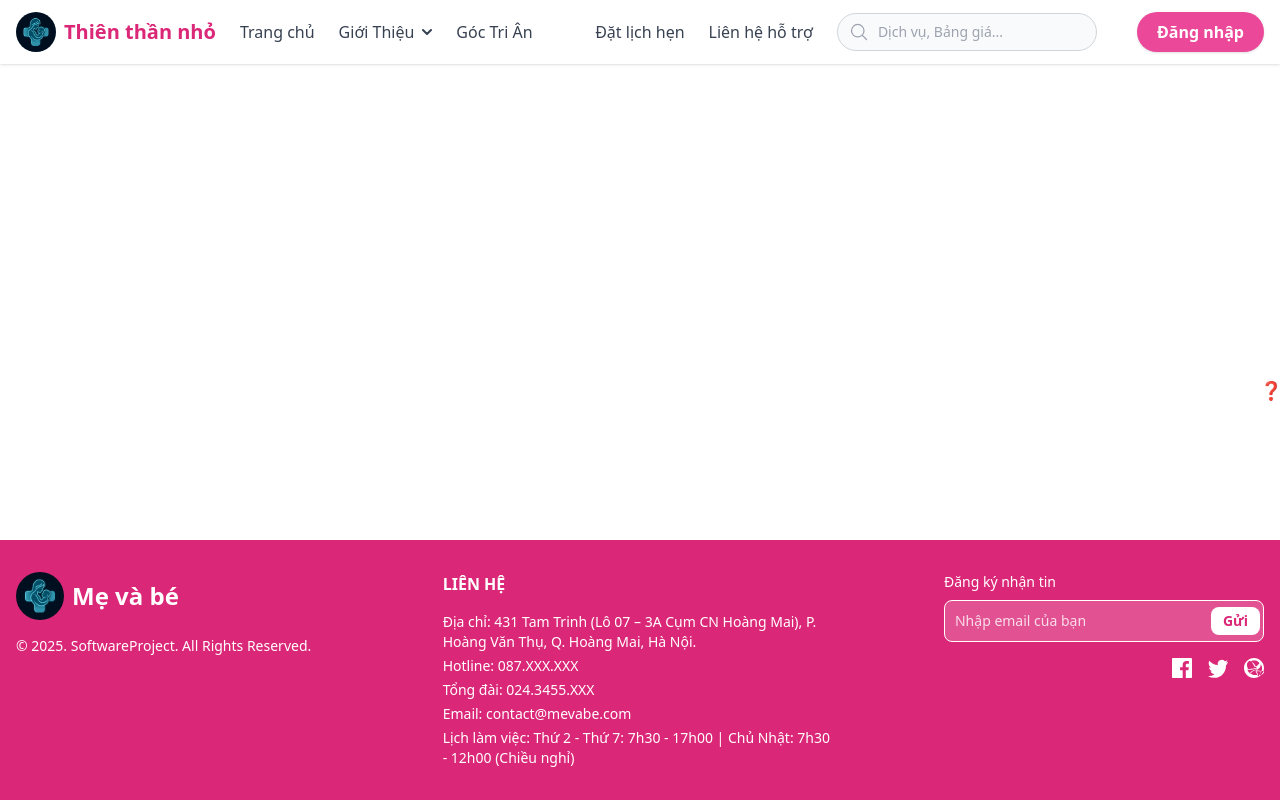
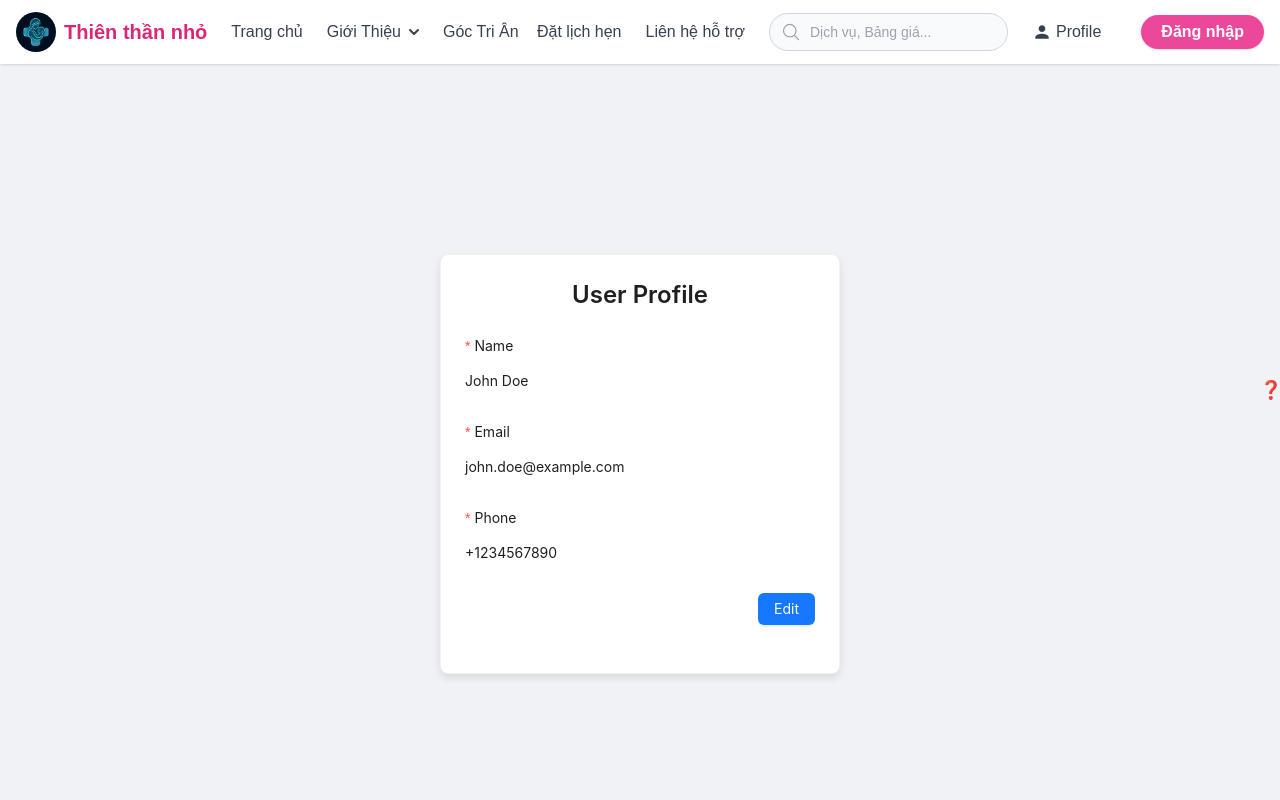
Before and after one commit to MinMinstd/frontend-infertility-system, a React (Vite) app: page /profile in a window 1280 px wide. Shown: the top 800 px of the page. Built offline with nearby package versions, Linux system fonts and the light colour scheme.

Commit message:
update feedback and profileprofile

```diff
--- a/src/App.tsx
+++ b/src/App.tsx
@@ -9,6 +9,7 @@ import Footer from "./components/Footer";
 import Header from "./components/Header";
 import ServiceDetails from "./pages/customer/serviceDetails";
 import FloatingNav from "./components/FloatingNav";
+import Profile from "./pages/customer/Profile";
 
 export default function App() {
   return (
@@ -25,6 +26,7 @@ export default function App() {
             <Route path="/appointment" element={<AppointmentForm />} />
             <Route path="/consult" element={<OnlineConsult />} />
             <Route path="/contact" element={<Contact />} />
+            <Route path="/profile" element={<Profile />} />
           </Routes>
         </main>
         <Footer />
--- a/src/components/FeedbackCard.tsx
+++ b/src/components/FeedbackCard.tsx
@@ -17,23 +17,45 @@ const FeedbackCard: React.FC<FeedbackCardProps> = ({
   rating,
   comment,
   date,
-  avatarUrl
+  avatarUrl,
 }) => {
   return (
-    <Card style={{ marginBottom: 16 }}>
-      <div style={{ display: 'flex', alignItems: 'start', gap: 16 }}>
+    <Card
+      style={{
+        marginBottom: 24,
+        borderRadius: 12,
+        boxShadow: '0 4px 12px rgba(0, 0, 0, 0.05)',
+        background: 'linear-gradient(135deg, #ffffff 0%, #f9fafb 100%)',
+        transition: 'all 0.3s ease',
+      }}
+      hoverable
+    >
+      <div style={{ display: 'flex', alignItems: 'flex-start', gap: 16, padding: 16 }}>
         <Avatar
-          size={48}
+          size={64}
           icon={<UserOutlined />}
           src={avatarUrl}
+          style={{ border: '2px solid #f472b6', backgroundColor: '#fde8f3' }}
         />
         <div style={{ flex: 1 }}>
-          <div style={{ display: 'flex', justifyContent: 'space-between', marginBottom: 8 }}>
-            <Text strong>{userName}</Text>
-            <Text type="secondary">{date}</Text>
+          <div style={{ display: 'flex', justifyContent: 'space-between', alignItems: 'center', marginBottom: 8 }}>
+            <Text strong style={{ fontSize: 18, color: '#1f2937' }}>
+              {userName}
+            </Text>
+            <Text type="secondary" style={{ fontSize: 14 }}>
+              {new Date(date).toLocaleDateString('vi-VN', { year: 'numeric', month: 'long', day: 'numeric' })}
+            </Text>
           </div>
-          <Rate disabled defaultValue={rating} style={{ fontSize: 16, marginBottom: 8 }} />
-          <Paragraph>{comment}</Paragraph>
+          <Rate
+            disabled
+            value={rating}
+            style={{ fontSize: 16, color: '#f472b6', marginBottom: 12 }}
+          />
+          <Paragraph
+            style={{ fontSize: 16, color: '#4b5563', lineHeight: '1.6', margin: 0 }}
+          >
+            {comment}
+          </Paragraph>
         </div>
       </div>
     </Card>
--- a/src/components/Header.tsx
+++ b/src/components/Header.tsx
@@ -99,7 +99,7 @@ export default function Header() {
           </a>
         </nav>
 
-        {/* Right nav + Login */}
+        {/* Right nav + Login + Profile */}
         <nav className="flex gap-6 items-center">
           {rightNavLinks.map((link) => (
             <a
@@ -112,6 +112,21 @@ export default function Header() {
           ))}
           {/* Thêm thanh tìm kiếm */}
           <Search />
+          {/* Nút Profile */}
+          <Link
+            to="/profile"
+            className="flex items-center gap-1 text-gray-700 hover:text-pink-500 transition-colors"
+          >
+            <svg
+              className="w-5 h-5"
+              fill="currentColor"
+              viewBox="0 0 24 24"
+              xmlns="http://www.w3.org/2000/svg"
+            >
+              <path d="M12 12c2.21 0 4-1.79 4-4s-1.79-4-4-4-4 1.79-4 4 1.79 4 4 4zm0 2c-2.67 0-8 1.34-8 4v2h16v-2c0-2.66-5.33-4-8-4z"/>
+            </svg>
+            Profile
+          </Link>
           <LoginButton />
         </nav>
       </div>
--- /dev/null
+++ b/src/components/ProfileCard.tsx
@@ -0,0 +1,92 @@
+import { useState } from 'react';
+import { Form, Input, Button, Card, Typography } from 'antd';
+
+const { Title, Text } = Typography;
+
+interface UserProfile {
+  name: string;
+  email: string;
+  phone: string;
+}
+
+interface ProfileCardProps {
+  profile: UserProfile;
+  onSave: (values: UserProfile) => void;
+}
+
+const ProfileCard: React.FC<ProfileCardProps> = ({ profile, onSave }) => {
+  const [isEditing, setIsEditing] = useState(false);
+  const [form] = Form.useForm();
+
+  const handleEdit = () => {
+    setIsEditing(true);
+    form.setFieldsValue(profile);
+  };
+
+  const handleSave = () => {
+    form
+      .validateFields()
+      .then((values: UserProfile) => {
+        onSave(values);
+        setIsEditing(false);
+      })
+      .catch((info) => {
+        console.log('Validate Failed:', info);
+      });
+  };
+
+  const handleCancel = () => {
+    setIsEditing(false);
+    form.setFieldsValue(profile);
+  };
+
+  return (
+    <Card style={{ width: 400, boxShadow: '0 4px 8px rgba(0,0,0,0.1)' }}>
+      <Title level={3} style={{ textAlign: 'center', marginBottom: 24 }}>
+        User Profile
+      </Title>
+      <Form form={form} layout="vertical">
+        <Form.Item label="Name" name="name" rules={[{ required: true, message: 'Please input your name!' }]}>
+          {isEditing ? <Input /> : <Text>{profile.name}</Text>}
+        </Form.Item>
+        <Form.Item
+          label="Email"
+          name="email"
+          rules={[
+            { required: true, message: 'Please input your email!' },
+            { type: 'email', message: 'Please enter a valid email!' },
+          ]}
+        >
+          {isEditing ? <Input /> : <Text>{profile.email}</Text>}
+        </Form.Item>
+        <Form.Item
+          label="Phone"
+          name="phone"
+          rules={[{ required: true, message: 'Please input your phone number!' }]}
+        >
+          {isEditing ? <Input /> : <Text>{profile.phone}</Text>}
+        </Form.Item>
+        <Form.Item>
+          <div style={{ display: 'flex', justifyContent: 'flex-end', gap: '8px' }}>
+            {isEditing ? (
+              <>
+                <Button type="primary" onClick={handleSave}>
+                  Save
+                </Button>
+                <Button onClick={handleCancel}>
+                  Cancel
+                </Button>
+              </>
+            ) : (
+              <Button type="primary" onClick={handleEdit}>
+                Edit
+              </Button>
+            )}
+          </div>
+        </Form.Item>
+      </Form>
+    </Card>
+  );
+};
+
+export default ProfileCard;
--- a/src/main.tsx
+++ b/src/main.tsx
@@ -2,6 +2,7 @@ import { StrictMode } from "react";
 import { createRoot } from "react-dom/client";
 import "./index.css";
 import App from "./App.tsx";
+import 'antd/dist/reset.css';
 
 createRoot(document.getElementById("root")!).render(
   <StrictMode>
--- a/src/pages/Feedback.tsx
+++ b/src/pages/Feedback.tsx
@@ -1,7 +1,8 @@
-import React from 'react';
-import  FeedbackCard from '../components/FeedbackCard';
+import React, { useState } from 'react';
+import FeedbackCard from '../components/FeedbackCard';
+import { Form, Input, Button, Rate, Card, Typography, Space, message } from 'antd';
 
-
+const { Title, Text } = Typography;
 
 export interface Feedback {
   id: string;
@@ -10,6 +11,7 @@ export interface Feedback {
   comment: string;
   date: string;
   avatarUrl?: string;
+  reply?: string;
 }
 
 export const sampleFeedbacks: Feedback[] = [
@@ -50,14 +52,69 @@ export const sampleFeedbacks: Feedback[] = [
     comment: 'Rất hài lòng với kết quả điều trị. Cảm ơn đội ngũ bác sĩ nhiều!',
     date: '2025-05-16',
     avatarUrl: 'https://example.com/avatar5.jpg'
-  }
+  },
 ];
 
+const Feedback: React.FC = () => {
+  const [feedbacks, setFeedbacks] = useState<Feedback[]>(sampleFeedbacks);
+  const [newFeedback, setNewFeedback] = useState<Partial<Feedback>>({});
+  const [isReplying, setIsReplying] = useState<string | null>(null);
+  const [replyText, setReplyText] = useState<{ [key: string]: string }>({});
 
-const FeedbackList: React.FC = () => {
+  const handleSubmitFeedback = () => {
+    if (newFeedback.userName && newFeedback.comment && newFeedback.rating) {
+      const newFeedbackItem: Feedback = {
+        id: Date.now().toString(),
+        userName: newFeedback.userName!,
+        rating: newFeedback.rating!,
+        comment: newFeedback.comment!,
+        date: new Date().toLocaleDateString('vi-VN', { year: 'numeric', month: 'long', day: 'numeric' }),
+        avatarUrl: `https://api.dicebear.com/6.x/avataaars/svg?seed=${newFeedback.userName}`,
+      };
+      setFeedbacks([newFeedbackItem, ...feedbacks]);
+      setNewFeedback({});
+      message.success('Phản hồi của bạn đã được gửi thành công!');
+    } else {
+      message.error('Vui lòng điền đầy đủ thông tin!');
+    }
+  };
+
+  const handleReplyChange = (id: string, value: string) => {
+    setIsReplying(id);
+    setReplyText((prev) => ({ ...prev, [id]: value }));
+  };
+
+  const handleSubmitReply = (id: string) => {
+    if (replyText[id]) {
+      setFeedbacks((prev) =>
+        prev.map((f) =>
+          f.id === id ? { ...f, reply: replyText[id] } : f
+        )
+      );
+      setReplyText((prev) => ({ ...prev, [id]: '' }));
+      setIsReplying(null);
+      message.success('Phản hồi đã được gửi!');
+    } else {
+      message.error('Vui lòng nhập nội dung phản hồi!');
+    }
+  };
+
   return (
-    <div style={{ maxWidth: 800, margin: '0 auto', padding: '20px' }}>
-      {sampleFeedbacks.map((feedback) => (
+    <div
+      style={{
+        maxWidth: 900,
+        margin: '40px auto',
+        padding: '40px 20px',
+        background: '#f9fafb',
+        borderRadius: 12,
+        boxShadow: '0 2px 8px rgba(0, 0, 0, 0.03)',
+      }}
+    >
+      <Title level={2} style={{ textAlign: 'center', color: '#1f2937', marginBottom: 24 }}>
+        Ý kiến phản hồi từ khách hàng
+      </Title>
+      {feedbacks.length > 0 ? (
+        feedbacks.map((feedback) => (
           <FeedbackCard
             key={feedback.id}
             userName={feedback.userName}
@@ -65,10 +122,52 @@ const FeedbackList: React.FC = () => {
             comment={feedback.comment}
             date={feedback.date}
             avatarUrl={feedback.avatarUrl}
+            reply={feedback.reply}
+            onReplyChange={(value) => handleReplyChange(feedback.id, value)}
+            onReplySubmit={() => handleSubmitReply(feedback.id)}
+            isReplying={isReplying === feedback.id}
           />
-      ))}
+        ))
+      ) : (
+        <Text style={{ textAlign: 'center', display: 'block', color: '#64748b' }}>
+          Chưa có phản hồi nào. Hãy gửi phản hồi đầu tiên!
+        </Text>
+      )}
+      <Title level={4} style={{ textAlign: 'center', color: '#1f2937', marginTop: 32, marginBottom: 16 }}>
+        Gửi phản hồi của bạn
+      </Title>
+      <Card style={{ marginBottom: 32, borderRadius: 12, boxShadow: '0 4px 12px rgba(0,0,0,0.05)' }}>
+        <Form layout="vertical" onFinish={handleSubmitFeedback}>
+          <Form.Item label="Tên của bạn" required>
+            <Input
+              value={newFeedback.userName}
+              onChange={(e) => setNewFeedback({ ...newFeedback, userName: e.target.value })}
+              placeholder="Nhập tên"
+            />
+          </Form.Item>
+          <Form.Item label="Đánh giá" required>
+            <Rate
+              value={newFeedback.rating}
+              onChange={(value) => setNewFeedback({ ...newFeedback, rating: value })}
+            />
+          </Form.Item>
+          <Form.Item label="Bình luận" required>
+            <Input.TextArea
+              value={newFeedback.comment}
+              onChange={(e) => setNewFeedback({ ...newFeedback, comment: e.target.value })}
+              placeholder="Nhập bình luận của bạn"
+              rows={4}
+            />
+          </Form.Item>
+          <Form.Item>
+            <Button type="primary" htmlType="submit" style={{ backgroundColor: '#f472b6', borderColor: '#f472b6' }}>
+              Gửi phản hồi
+            </Button>
+          </Form.Item>
+        </Form>
+      </Card>
     </div>
   );
 };
 
-export default FeedbackList;
+export default Feedback;
--- a/src/pages/customer/Home.tsx
+++ b/src/pages/customer/Home.tsx
@@ -4,7 +4,7 @@ import Banner from "../../components/Banner";
 // import FeedbackCard from "../../components/FeedbackCard";
 // import CTAButton from "../components/CTAButton"; đặt lịch tư vấn
 import Mission from "../../components/Mission";
-import FeedbackList from "../Feedback";
+ import FeedbackList from "../Feedback";
 // import Doctors from "./Doctor";
 import Services from "./Services";
 
@@ -13,9 +13,8 @@ export default function Home() {
     <>
       <Banner />
       <Mission />
-
       <Services />
-      { <FeedbackList /> }
+      <FeedbackList />
     </>
   );
 }
--- /dev/null
+++ b/src/pages/customer/Profile.tsx
@@ -0,0 +1,28 @@
+import { useState } from 'react';
+import ProfileCard from '../../components/ProfileCard';
+
+interface UserProfile {
+  name: string;
+  email: string;
+  phone: string;
+}
+
+const Profile: React.FC = () => {
+  const [profile, setProfile] = useState<UserProfile>({
+    name: 'John Doe',
+    email: 'john.doe@example.com',
+    phone: '+1234567890',
+  });
+
+  const handleSave = (values: UserProfile) => {
+    setProfile(values);
+  };
+
+  return (
+    <div style={{ minHeight: '100vh', display: 'flex', justifyContent: 'center', alignItems: 'center', background: '#f0f2f5' }}>
+      <ProfileCard profile={profile} onSave={handleSave} />
+    </div>
+  );
+};
+
+export default Profile;
```
Lines whose indentation alone changed are shown as unchanged.
